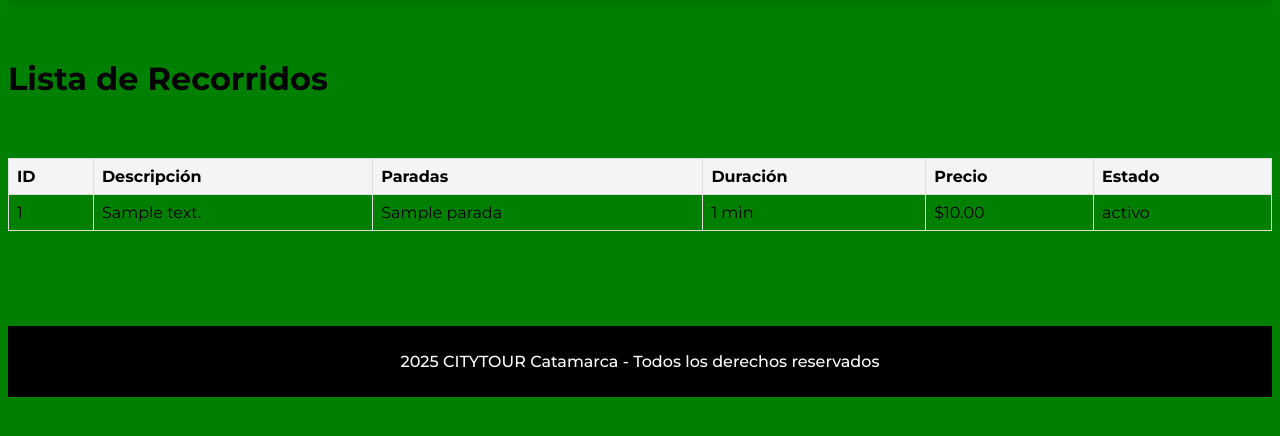
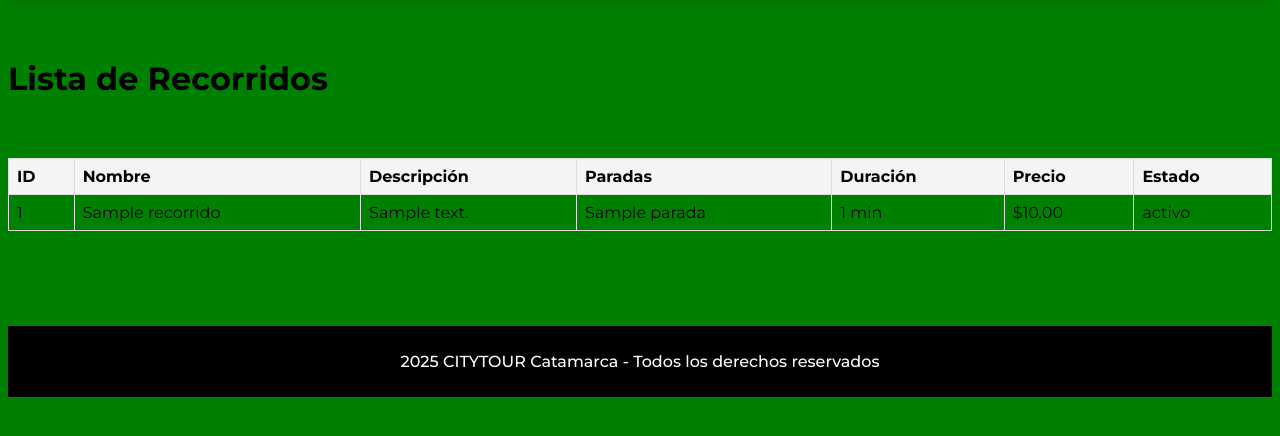
Before and after one commit to fran-paez/city-tour-catamarca, a Django app: template apps/recorrido/templates/recorrido/lista_recorridos.html in a window 1280 px wide. Shown: the part 186-622 px from the top of the page. Run offline with Django 5.2, Linux system fonts and the light colour scheme; the template is opened without the code that fills it: values that come from a table or form of the project are taken from there, others are empty; tables that the repository leaves empty hold one stand-in row (values such as "Sample post"); some web fonts are replaced.

Commit message:
Mejora en la creacion de recorridos

```diff
--- a/apps/recorrido/forms.py
+++ b/apps/recorrido/forms.py
@@ -12,7 +12,7 @@ class ParadaForm(forms.ModelForm):
 class RecorridoForm(forms.ModelForm):
     class Meta:
         model = Recorrido
-        fields = ['descripcion', 'paradas', 'duracion', 'precio', 'estado']
+        fields = ['nombre_recorrido', 'descripcion_recorrido', 'paradas', 'duracion', 'precio', 'estado']
         widgets = {
             'paradas': forms.CheckboxSelectMultiple(),
         }
--- a/apps/recorrido/models.py
+++ b/apps/recorrido/models.py
@@ -37,18 +37,14 @@ class Parada(models.Model):
     imagen = models.ImageField(upload_to=renombrar_imagen_parada, blank=True, null=True,
     default='paradas/default.jpg')
 
-
     def __str__(self):
-        return f"Parada {self.id} - {self.descripcion_parada[:30]}"
-
-
-
-
+        return f"Parada {self.id} - {self.nombre[:30]}"
 
 
 
 class Recorrido(models.Model):
-    descripcion = models.TextField()
+    nombre_recorrido=  models.CharField(max_length=30)
+    descripcion_recorrido = models.TextField()
     paradas = models.ManyToManyField(
         Parada,
         related_name='recorridos'
@@ -63,7 +59,7 @@ class Recorrido(models.Model):
     estado = models.CharField(max_length=10, choices=ESTADOS, default='activo')
 
     def __str__(self):
-        return f"Recorrido {self.id} - {self.descripcion[:40]}"
+        return f"Recorrido {self.id} - {self.descripcion_recorrido[:40]}"
 
 
 class Itinerario(models.Model):
--- a/apps/recorrido/templates/recorrido/lista_recorridos.html
+++ b/apps/recorrido/templates/recorrido/lista_recorridos.html
@@ -12,6 +12,7 @@
         <thead>
             <tr>
                 <th>ID</th>
+                <th>Nombre</th>
                 <th>Descripción</th>
                 <th>Paradas</th>
                 <th>Duración</th>
@@ -23,7 +24,8 @@
         {% for recorrido in recorridos %}
             <tr>
                 <td>{{ recorrido.id }}</td>
-                <td>{{ recorrido.descripcion }}</td>
+                <td>{{recorrido.nombre_recorrido}}</td>
+                <td>{{ recorrido.descripcion_recorrido }}</td>
                 <td>
                     {% for parada in recorrido.paradas.all %}
                         {{ parada.nombre }}{% if not forloop.last %}, {% endif %}
```
Also changed, not shown: apps/recorrido/migrations/0004_rename_descripcion_recorrido_descripcion_recorrido_and_more.py (added).
